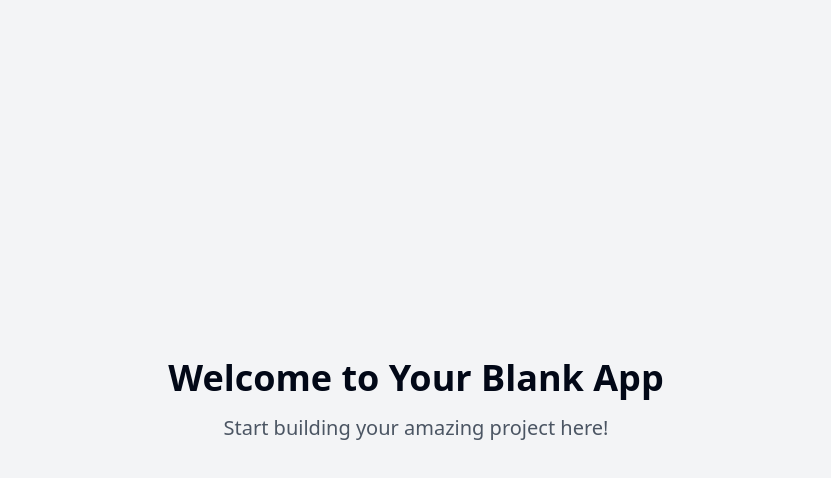
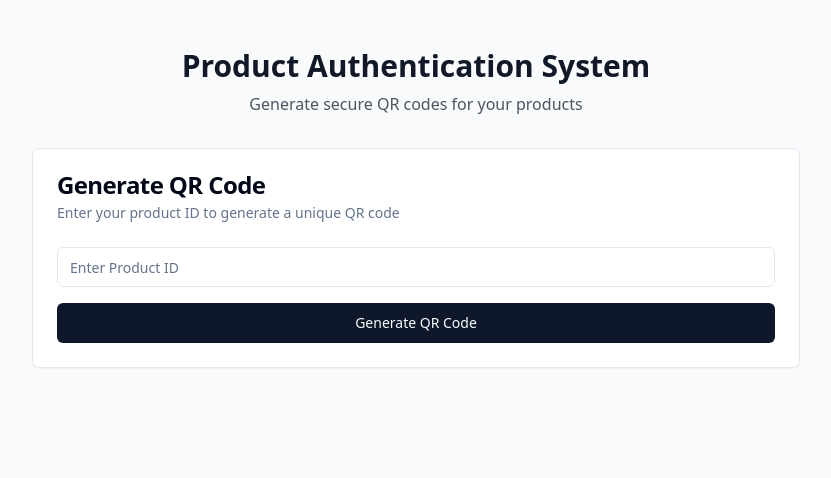
Before and after one commit to careermint/authqr, a React (Vite) app: page / in a window 1280 px wide. Shown: the top 478 px of the page, without its empty margins (224-1055 px from the left). Built offline with nearby package versions, Linux system fonts and the light colour scheme.

Commit message:
Fix application functionality issue
Resolved an issue causing the application to not function properly.
[skip gpt_engineer]

```diff
--- a/package.json
+++ b/package.json
@@ -40,6 +40,7 @@
     "@radix-ui/react-toggle-group": "^1.1.0",
     "@radix-ui/react-tooltip": "^1.1.4",
     "@tanstack/react-query": "^5.56.2",
+    "@types/qrcode": "^1.5.5",
     "class-variance-authority": "^0.7.1",
     "clsx": "^2.1.1",
     "cmdk": "^1.0.0",
@@ -48,6 +49,7 @@
     "input-otp": "^1.2.4",
     "lucide-react": "^0.462.0",
     "next-themes": "^0.3.0",
+    "qrcode": "^1.5.3",
     "react": "^18.3.1",
     "react-day-picker": "^8.10.1",
     "react-dom": "^18.3.1",
--- a/src/pages/Index.tsx
+++ b/src/pages/Index.tsx
@@ -1,11 +1,107 @@
-// Update this page (the content is just a fallback if you fail to update the page)
+import { useState } from "react";
+import QRCode from "qrcode";
+import { Button } from "@/components/ui/button";
+import { Input } from "@/components/ui/input";
+import { Card, CardContent, CardDescription, CardHeader, CardTitle } from "@/components/ui/card";
+import { toast } from "@/hooks/use-toast";
 
 const Index = () => {
+  const [productId, setProductId] = useState("");
+  const [qrCodeUrl, setQrCodeUrl] = useState("");
+  const [isGenerating, setIsGenerating] = useState(false);
+
+  const generateQRCode = async () => {
+    if (!productId.trim()) {
+      toast({
+        title: "Error",
+        description: "Please enter a product ID",
+        variant: "destructive",
+      });
+      return;
+    }
+
+    setIsGenerating(true);
+    try {
+      // Generate verification URL (this would be your actual verification URL in production)
+      const verificationUrl = `${window.location.origin}/verify/${productId}`;
+
+      // Generate QR code
+      const qrCode = await QRCode.toDataURL(verificationUrl);
+      setQrCodeUrl(qrCode);
+
+      toast({
+        title: "Success",
+        description: "QR code generated successfully",
+      });
+    } catch (error) {
+      toast({
+        title: "Error",
+        description: "Failed to generate QR code",
+        variant: "destructive",
+      });
+    } finally {
+      setIsGenerating(false);
+    }
+  };
+
   return (
-    <div className="min-h-screen flex items-center justify-center bg-gray-100">
-      <div className="text-center">
-        <h1 className="text-4xl font-bold mb-4">Welcome to Your Blank App</h1>
-        <p className="text-xl text-gray-600">Start building your amazing project here!</p>
+    <div className="min-h-screen bg-gray-50 py-12 px-4 sm:px-6 lg:px-8">
+      <div className="max-w-3xl mx-auto">
+        <div className="text-center mb-8">
+          <h1 className="text-3xl font-bold text-gray-900">Product Authentication System</h1>
+          <p className="mt-2 text-gray-600">Generate secure QR codes for your products</p>
+        </div>
+
+        <Card>
+          <CardHeader>
+            <CardTitle>Generate QR Code</CardTitle>
+            <CardDescription>Enter your product ID to generate a unique QR code</CardDescription>
+          </CardHeader>
+          <CardContent>
+            <div className="space-y-4">
+              <div>
+                <Input
+                  type="text"
+                  placeholder="Enter Product ID"
+                  value={productId}
+                  onChange={(e) => setProductId(e.target.value)}
+                  className="w-full"
+                />
+              </div>
+
+              <Button
+                onClick={generateQRCode}
+                disabled={isGenerating}
+                className="w-full"
+              >
+                {isGenerating ? "Generating..." : "Generate QR Code"}
+              </Button>
+
+              {qrCodeUrl && (
+                <div className="mt-6 text-center">
+                  <div className="mb-4">
+                    <img
+                      src={qrCodeUrl}
+                      alt="Product QR Code"
+                      className="mx-auto border p-4 rounded-lg"
+                    />
+                  </div>
+                  <Button
+                    variant="outline"
+                    onClick={() => {
+                      const link = document.createElement('a');
+                      link.download = `qr-${productId}.png`;
+                      link.href = qrCodeUrl;
+                      link.click();
+                    }}
+                  >
+                    Download QR Code
+                  </Button>
+                </div>
+              )}
+            </div>
+          </CardContent>
+        </Card>
       </div>
     </div>
   );
```
Also changed, not shown: 1 other file (tests, documents, lock files or other folders).
